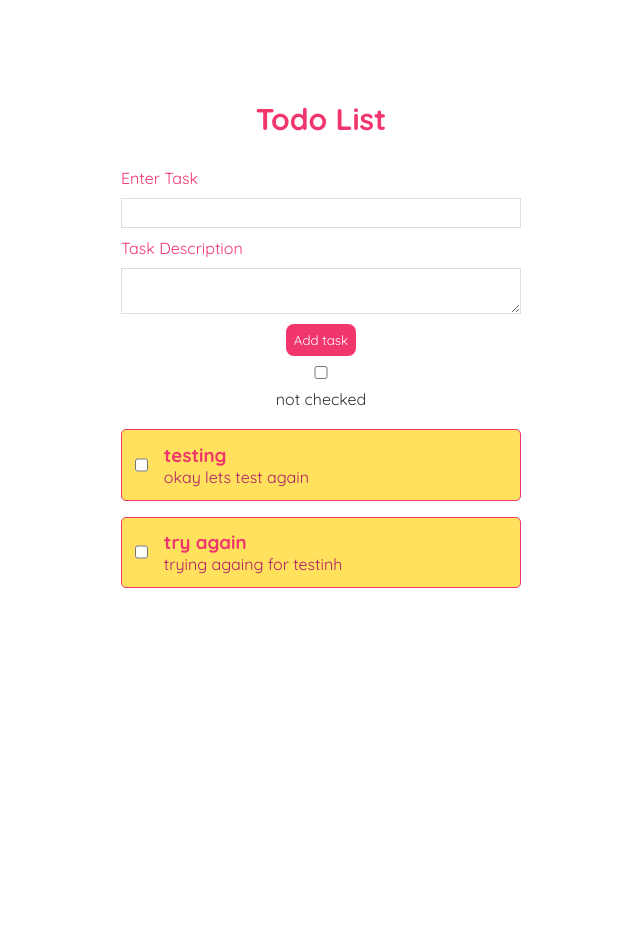
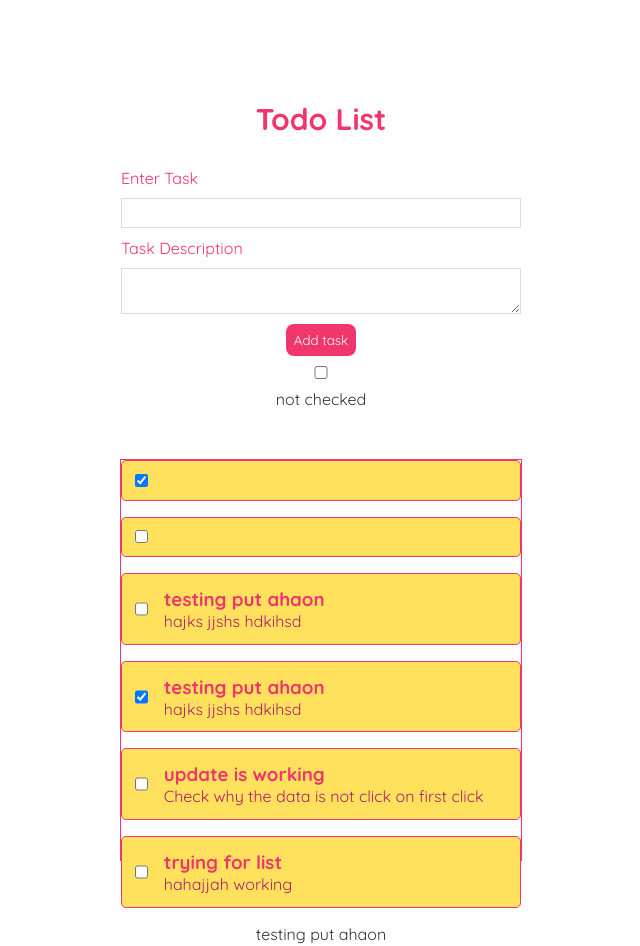
Before and after one commit to Kingsleyetukudo/reactjs-todo-list, a React (Create React App) app: page / in a window 1280 px wide. Shown: the top 946 px of the page, without its empty margins (319-959 px from the left). Before the commit the page ends 800 px from the top, so only its background shows below. Built offline with nearby package versions, Linux system fonts and the light colour scheme; data requests are answered from the project's data file.

Commit message:
update json data work

```diff
--- a/data/db.json
+++ b/data/db.json
@@ -1,16 +1,36 @@
 {
   "tasks": [
     {
-      "title": "testing",
-      "body": "okay lets test again",
-      "isdone": false,
-      "id": 1
+      "id": 1,
+      "isdone": true
     },
     {
-      "title": "try again",
-      "body": "trying againg for testinh",
+      "id": 2,
+      "isdone": false
+    },
+    {
+      "id": 3,
+      "title": "testing put ahaon ",
+      "body": "hajks jjshs hdkihsd",
+      "isdone": false
+    },
+    {
+      "id": 4,
+      "title": "testing put ahaon ",
+      "body": "hajks jjshs hdkihsd",
+      "isdone": true
+    },
+    {
+      "title": "update is working",
+      "body": "Check why the data is not click on first click",
       "isdone": false,
-      "id": 2
+      "id": 5
+    },
+    {
+      "title": "trying for list",
+      "body": "hahajjah working",
+      "isdone": false,
+      "id": 6
     }
   ]
 }
--- a/src/components/AddTask.js
+++ b/src/components/AddTask.js
@@ -21,9 +21,9 @@ const AddTask = () => {
     });
   };
 
-  // const handleChange = () => {
-  //   setIsDone(!isdone);
-  // };
+  const handleChange = () => {
+    setIsDone(!isdone);
+  };
 
   return (
     <div className="create">
@@ -44,11 +44,7 @@ const AddTask = () => {
         <button>Add task</button>
       </form>
 
-      <input
-        type="checkbox"
-        checked={isdone}
-        onChange={() => setIsDone((prev) => !prev)}
-      />
+      <input type="checkbox" checked={isdone} onChange={handleChange} />
       <p>{isdone ? "checked" : "not checked"}</p>
     </div>
   );
--- a/src/components/DisplayTasks.js
+++ b/src/components/DisplayTasks.js
@@ -11,39 +11,88 @@ const DisplayTasks = () => {
       });
   }, []);
 
-  // const handleCheck = (e) => {
-  //   setTodoTask(todoTask.isdone);
-  //   console.log(e.target.checked);
-  // };
+  const [list, setList] = useState([
+    {
+      id: 3,
+      title: "testing put ahaon ",
+      body: "hajks jjshs hdkihsd",
+      isdone: false,
+    },
+    {
+      id: 4,
+      title: "testing put ahaon ",
+      body: "hajks jjshs hdkihsd",
+      isdone: true,
+    },
+    {
+      title: "update is working",
+      body: "Check why the data is not click on first click",
+      isdone: false,
+      id: 5,
+    },
+    {
+      title: "trying for list",
+      body: "hahajjah working",
+      isdone: false,
+      id: 6,
+    },
+  ]);
 
-  // const [todoTask, setTodoTask] = useState();
-  // const handleChange = (todo) => {
-  //   setTodoTask(todo);
-  //   const isdone = {
-  //     id: todoTask.id,
-  //     title: todoTask.title,
-  //     body: todoTask.body,
-  //     isdone: (todoTask.isdone = true),
-  //   };
-  //   console.log(isdone);
-  //   fetch(`http://localhost:8000/tasks/${todo.id}`, {
-  //     method: "PUT",
-  //     headers: { "content-type": "application/json" },
-  //     body: JSON.stringify(isdone),
-  //   });
-  // };
+  const handleCheck = () => {
+    console.log(!todoTask.isdone, todoTask.id);
+    const updateed = {
+      id: todoTask.id,
+      title: todoTask.title,
+      body: todoTask.body,
+      isdone: !todoTask.isdone,
+    };
 
+    console.log(updateed);
+
+    fetch(`http://localhost:8000/tasks/${todoTask.id}`, {
+      method: "PUT",
+      headers: { "content-type": "application/json" },
+      body: JSON.stringify(updateed),
+    });
+  };
+
+  const [todoTask, setTodoTask] = useState();
+  const handleChange = (todo) => {
+    setTodoTask(todo);
+    // {
+    //   ...todoTask,
+    //   id: todo.id,
+    //   title: todo.title,
+    //   body: todo.body,
+    //   isdone: true,
+    // }
+    todo ? "" : todo;
+    console.log(todoTask);
+  };
+
+  const testing = (item) => {
+    console.log(item);
+  };
   return (
     <div className="display-tasks">
       {todos.map((todo) => (
-        <div key={todo.id} className="content-holder">
-          <input type="checkbox" checked={todo.isdone} />
+        <div
+          key={todo.id}
+          className="content-holder"
+          onClick={() => handleChange(todo)}>
+          <input type="checkbox" checked={todo.isdone} onChange={handleCheck} />
           <div className="content">
             <h3>{todo.title}</h3>
             <p>{todo.body}</p>
           </div>
         </div>
       ))}
+
+      {list.map((item) => (
+        <p key={item.id} onClick={() => testing(item)}>
+          {item.title}
+        </p>
+      ))}
     </div>
   );
 };
--- a/src/index.css
+++ b/src/index.css
@@ -51,7 +51,9 @@
   max-width: 400px;
   margin: 0 auto;
   text-align: center;
-  margin-top: 20px;
+  border: #f1356d solid 1px;
+  margin-top: 50px;
+  height: 400px;
 }
 
 .content-holder {
```
